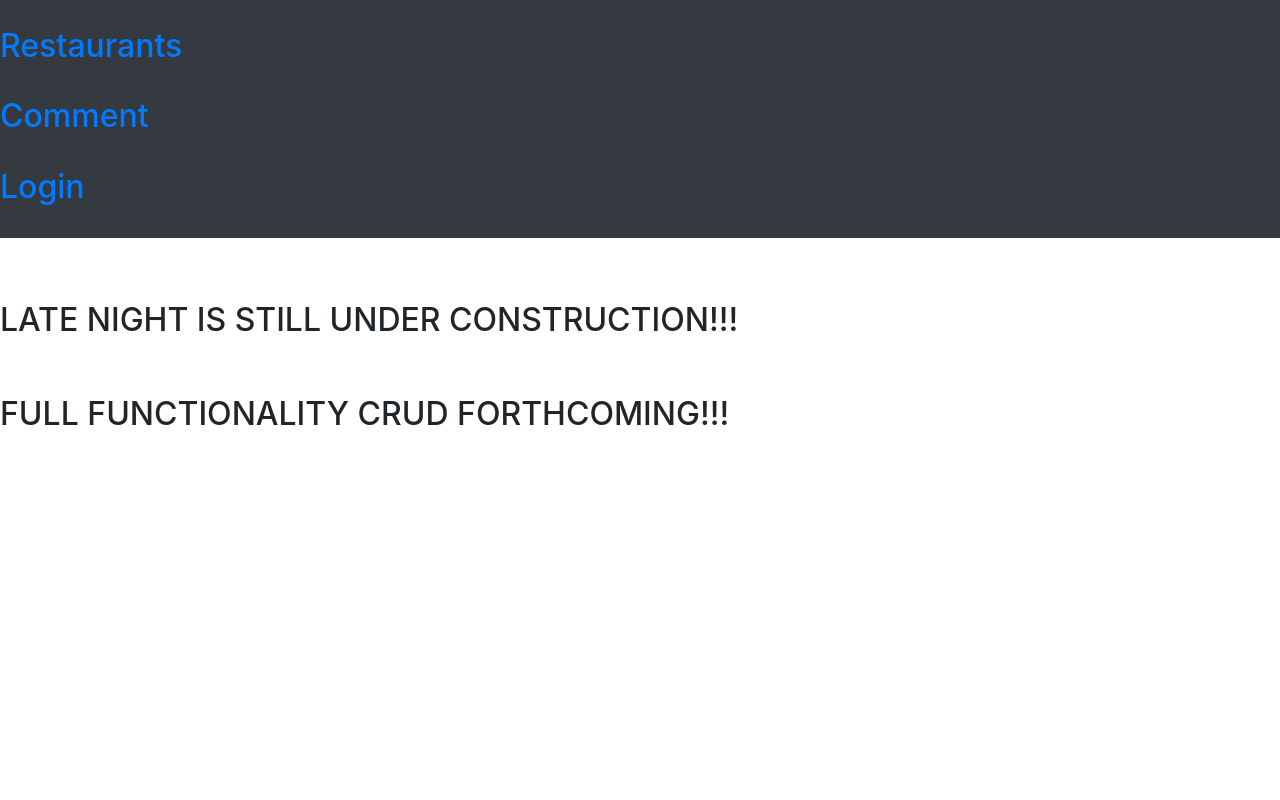
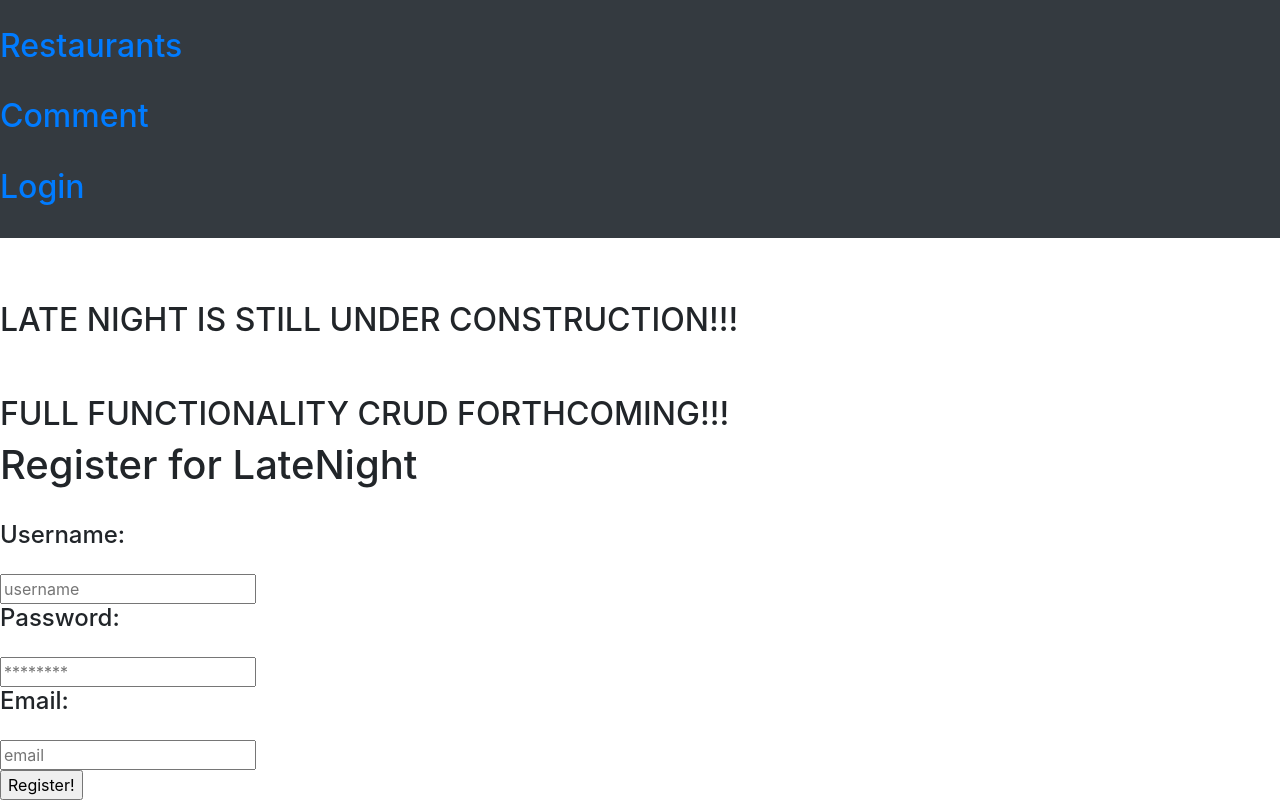
Before and after one commit to cazasomb18/Latenight-react-PYTHON-client, a React (Create React App) app: page /register in a window 1280 px wide. Shown: the part 317-1117 px from the top of the page. Before the commit the page ends 800 px from the top, so only its background shows below. Built offline with nearby package versions, Linux system fonts and the light colour scheme.

Commit message:
login component rendering

```diff
--- a/src/App.js
+++ b/src/App.js
@@ -4,6 +4,7 @@
 import { Route, Switch } from 'react-router-dom';
 import { Link } from 'react-router-dom';
 import RegisterControl from './RegisterControl';
+import Login from './Login';
 import LateRestaurantsList from './LateRestaurantsList';
 import UnderConstruction from './UnderConstruction';
 import Header from './navbar';
@@ -85,7 +86,8 @@
         <Header/>
         <UnderConstruction/>
         <Switch>
-          <Route path="register" render={ (props) => <RegisterControl {...props} setUserInfo={this.setUserInfo}/> } />
+          <Route path="/register" render={ (props) => <RegisterControl {...props} setUserInfo={this.setUserInfo}/> } />
+          <Route path="/login" render={ (props) => <Login {...props} setUserInfo={this.setUserInfo}/> } />
         </Switch>
       </main>
     );
--- /dev/null
+++ b/src/Login/index.js
@@ -0,0 +1,75 @@
+import React, { Component } from 'react';
+import { Route, Switch } from 'react-router-dom';
+import { Redirect } from 'react-router-dom';
+
+class Login extends Component {
+  constructor(props){
+    super();
+    this.state = {
+      userName: '',
+      password: '',
+
+    }
+  }
+  handleChange = (e) => {
+    this.setState({[e.target.name]: e.target.value});
+  }
+
+  // this function calls the server for the login auth route
+  handleSubmit = async (e) => {
+    e.preventDefault();
+    try{
+      const loginResponse = await fetch(process.env.REACT_BACK_END_URL + '/auth/login/', {
+        method: 'POST',
+        credentials: 'include',
+        body: JSON.stringify(this.state),
+        headers: {
+          'Content-Type': 'application/json'
+        }
+      })
+      const parsedResponse = await loginResponse.json();
+       if (parsedResponse.success === true) {
+        this.setState({
+          loggedIn: true,
+        })
+        console.log("App state: ", this.state)
+        console.log("Props: ", this.props)
+        console.log(parsedResponse.success);
+      }
+		      // if parsedResponse.success is true, then you know that
+		      // parsedResponse.data contains the user information
+
+		      // and bc the login is successful, then you should
+		      // invoke this.props.setUserInfo(), passing in the parsedResponse.data
+    }catch(err){
+      console.log(err);
+      console.error(err);
+
+    }
+  }
+  handleChange = (e) => {
+    e.preventDefault();
+    this.setState({
+
+      [e.currentTarget.name]: e.currentTarget.value
+
+    })
+  }
+  render(){
+
+    return (
+		<div className="form">
+			<h1 className='/login-title'>Login for LateNight</h1><br/>
+				<form className="mb-2 mr-sm-2 mb-sm-0" onSubmit={this.handleSubmit}>
+					<h4 className="mb-2 mr-sm-2 mb-sm-0">Username:</h4><br/>
+					<input className="mr-sm-2" type="text" name="userName" placeholder="username" onChange={this.handleChange}/><br/>
+					<h4 className="mb-2 mr-sm-2 mb-sm-0">Password:</h4><br/>
+					<input className="mr-sm-2" type="password" name="password" placeholder="********" onChange={this.handleChange}/><br/>
+					<input className="mr-sm-2" type="submit" value="Login!"/><br/>
+				</form>
+		</div>
+      );
+  }
+}
+
+export default Login;
--- a/src/RegisterControl/index.js
+++ b/src/RegisterControl/index.js
@@ -1,6 +1,7 @@
 import React, { Component } from 'react';
 import { Route, Switch } from 'react-router-dom';
 import { Redirect } from 'react-router-dom';
+import Login from '../Login';
 
 
 class RegisterControl extends Component {
@@ -24,8 +25,7 @@
 		e.preventDefault();
 		console.log(this.state);
 		try{
-
-			const registerResponse = await fetch('http://localhost:9000/auth/', {
+			const registerResponse = await fetch(process.env.REACT_BACK_END_URL + '/auth', {
 				method: 'POST',
 				credentials: 'include',
 				body: JSON.stringify(this.state),
@@ -41,11 +41,12 @@
 					isRegistered: true,
 				});
 			}
-			const userData = {
+			const userInfo = {
 				userName: parsedResponse.data.userName,
 				isRegistered: true
 			}
-			this.props.setUserInfo(userData);
+			this.props.setUserInfo(userInfo);
+			// this.props.history.push("/login"); ??? redirect to login?
 		}catch(err){
 			console.log(err);
 			console.error(err)
@@ -55,8 +56,8 @@
 
 	render(){
 		return (
-		<div class="form">
-			<h1 class='/'>Register for LateNight</h1><br/>
+		<div className="form">
+			<h1 className='/register-title'>Register for LateNight</h1><br/>
 				<form className="mb-2 mr-sm-2 mb-sm-0" onSubmit={this.handleSubmit}>
 					<h4 className="mb-2 mr-sm-2 mb-sm-0">Username:</h4><br/>
 					<input className="mr-sm-2" type="text" name="userName" placeholder="username" onChange={this.handleChange}/><br/>
--- a/src/navbar/index.js
+++ b/src/navbar/index.js
@@ -9,10 +9,10 @@
 		<header>
 			<div className="header header-expand-lg header-dark bg-dark">
 				<Link to='/'><h2 className=" home home-expand-md home-light bg-dark">Home</h2> </Link> <br/>
-				<Link to='/register' ><h2 className=" register register-expand-md register-light bg-dark">Register</h2> </Link> <br/>
+				<Link to='/register'><h2 className=" register register-expand-md register-light bg-dark">Register</h2> </Link> <br/>
 				<Link to='/'><h2 className=" restaurants restaurants-expand-md restaurants-light bg-dark">Restaurants</h2> </Link> <br/>
 				<Link to='/'><h2 className=" comment comment-expand-md comment-light bg-dark">Comment</h2> </Link> <br/>
-				<Link to='/'><h2>Login</h2> </Link> <br/>
+				<Link to='/login'><h2 className=" login login-expand-md login-light bg-dark">Login</h2> </Link> <br/>
 			</div>
 		</header>
 
```
Also changed, not shown: src/UserGreeting/index.js (line endings or trailing spaces). Lines whose indentation alone changed are shown as unchanged.
